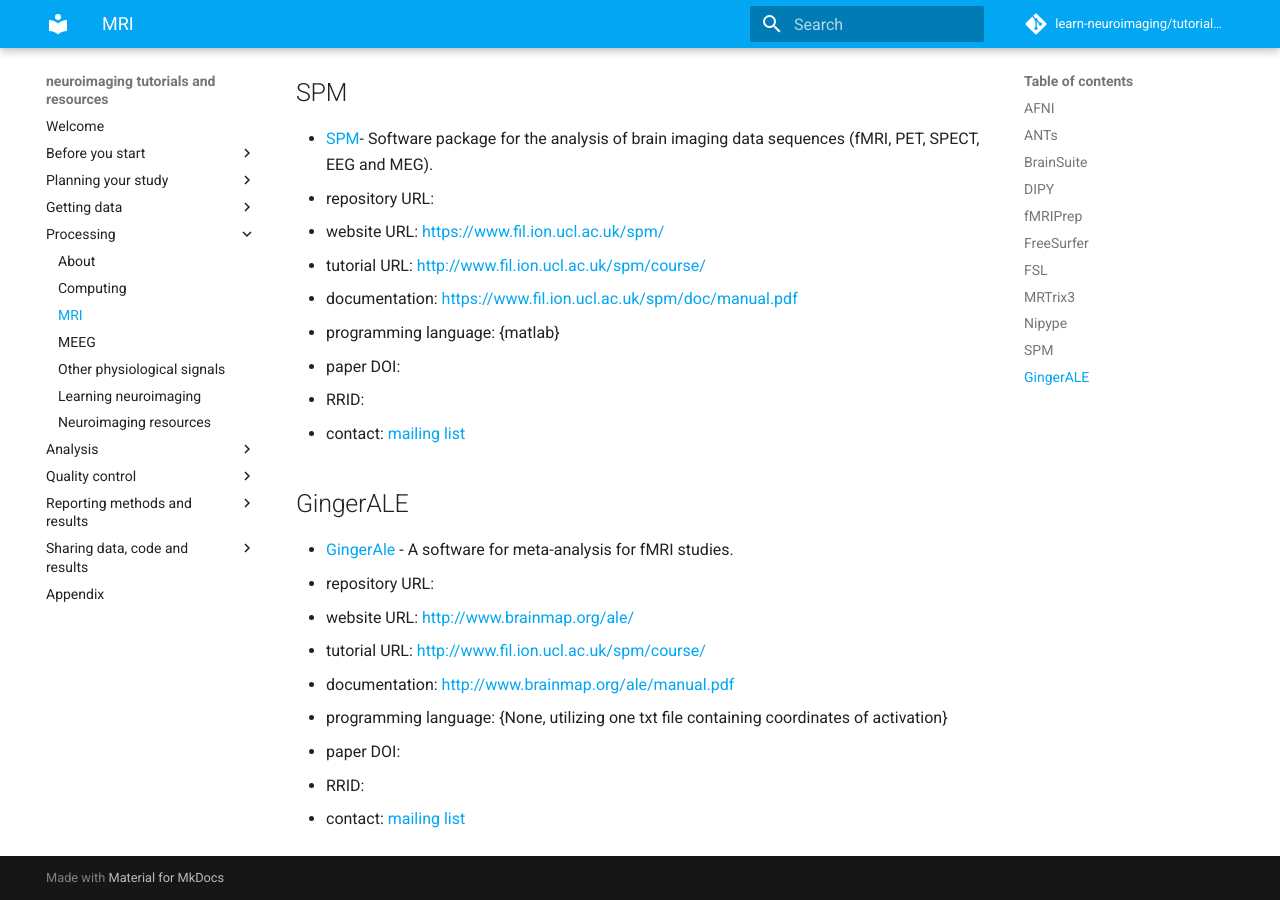
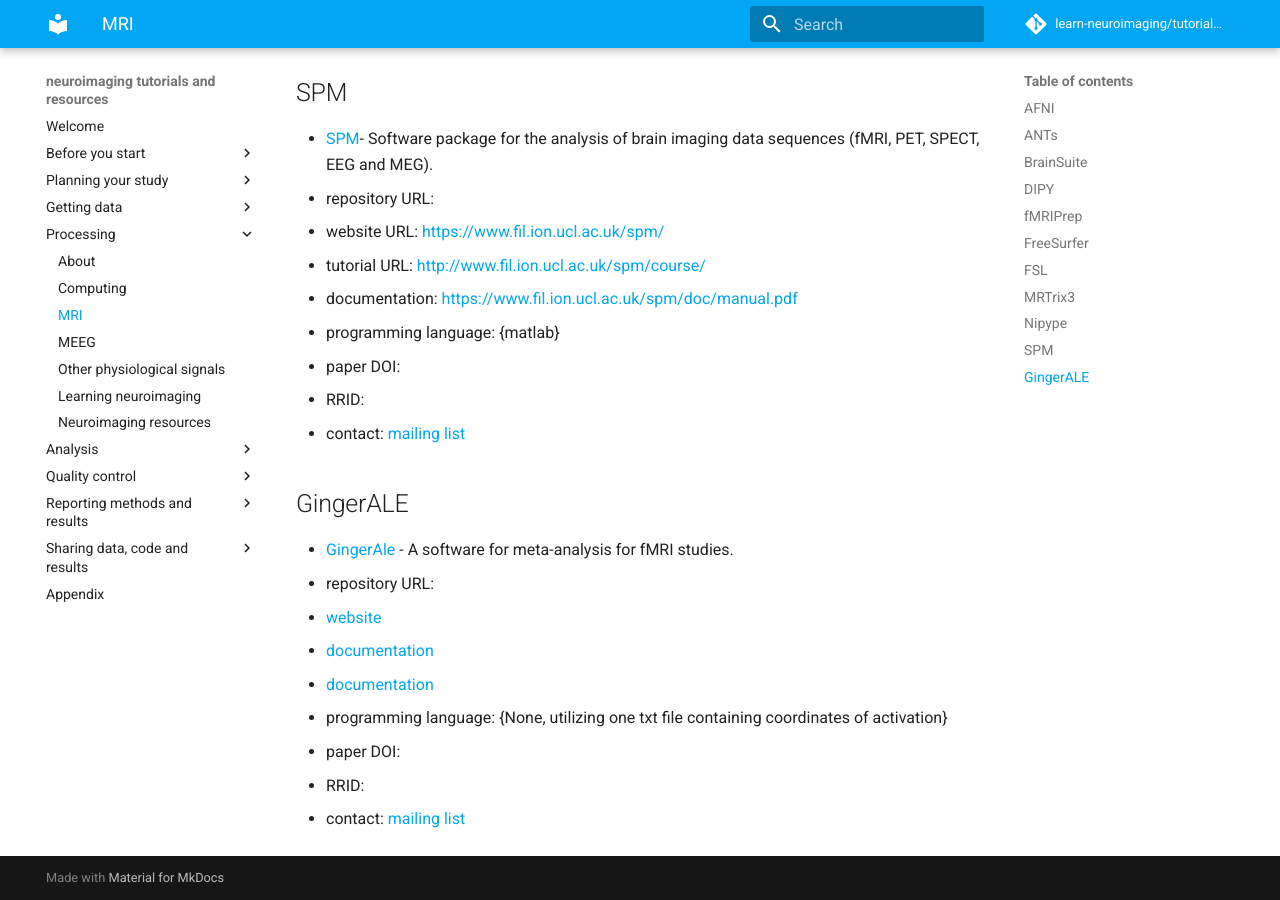
Before and after one commit to learn-neuroimaging/hitchhackers_guide_brain, an MkDocs documentation site: the page built from docs/analysis_software_MRI.md, in a window 1280 px wide and 900 px high, scrolled down 3777 px. Built offline with MkDocs 1.6.1 and Material for MkDocs 9.7.7, drawn with Linux system fonts in a browser that asks for light colours; comment, search, counter and statistics services are not loaded.

Commit message:
Update docs/analysis_software_MRI.md
Co-authored-by: Alexandre Routier <alexandreroutier@users.noreply.github.com>

```diff
--- a/docs/analysis_software_MRI.md
+++ b/docs/analysis_software_MRI.md
@@ -121,9 +121,9 @@
 ## 	GingerALE
 -   [GingerAle](http://www.brainmap.org/ale/) -   A software for meta-analysis for fMRI studies.
 -   repository URL:
--   website URL: [http://www.brainmap.org/ale/](http://www.brainmap.org/ale/)
--   tutorial URL: [http://www.fil.ion.ucl.ac.uk/spm/course/](http://www.fil.ion.ucl.ac.uk/spm/course/)
--   documentation: [http://www.brainmap.org/ale/manual.pdf](http://www.brainmap.org/ale/manual.pdf)
+-   [website](http://www.brainmap.org/ale/)
+-   [documentation](http://www.fil.ion.ucl.ac.uk/spm/course/)
+-   [documentation](http://www.brainmap.org/ale/manual.pdf)
 -   programming language: {None, utilizing one txt file containing coordinates of activation}
 -   paper DOI:
 -   RRID:
```
